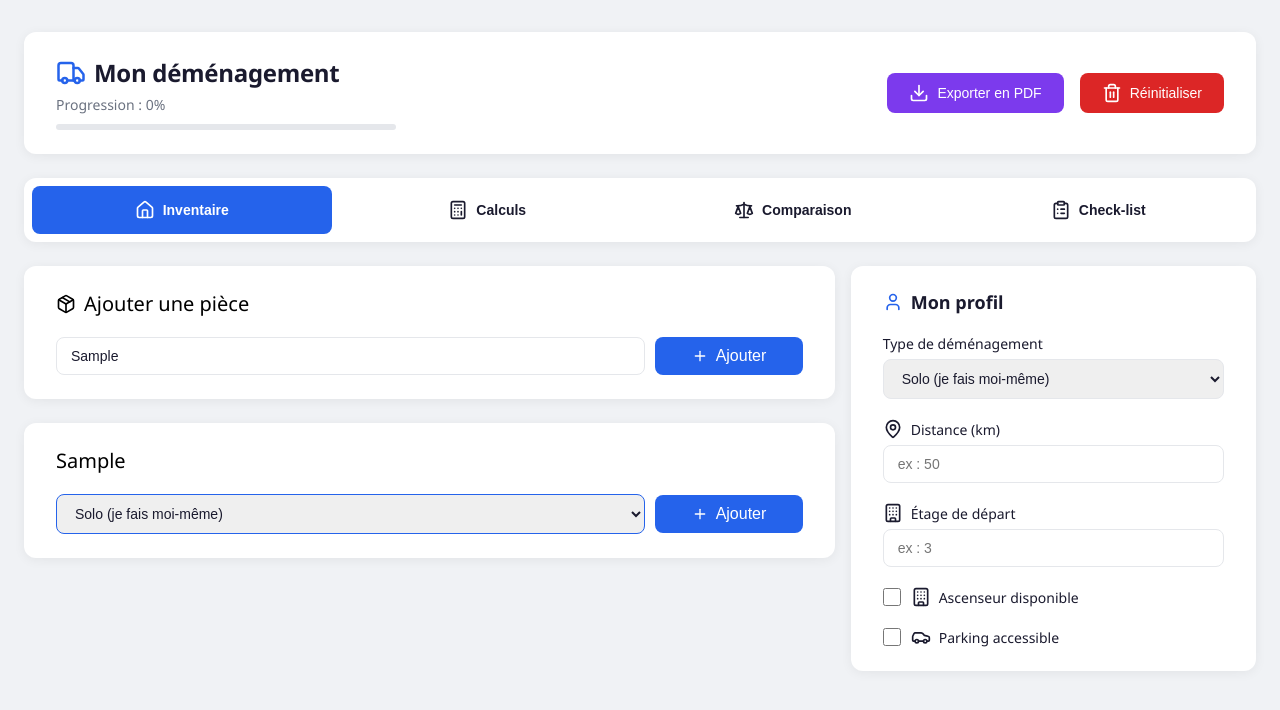
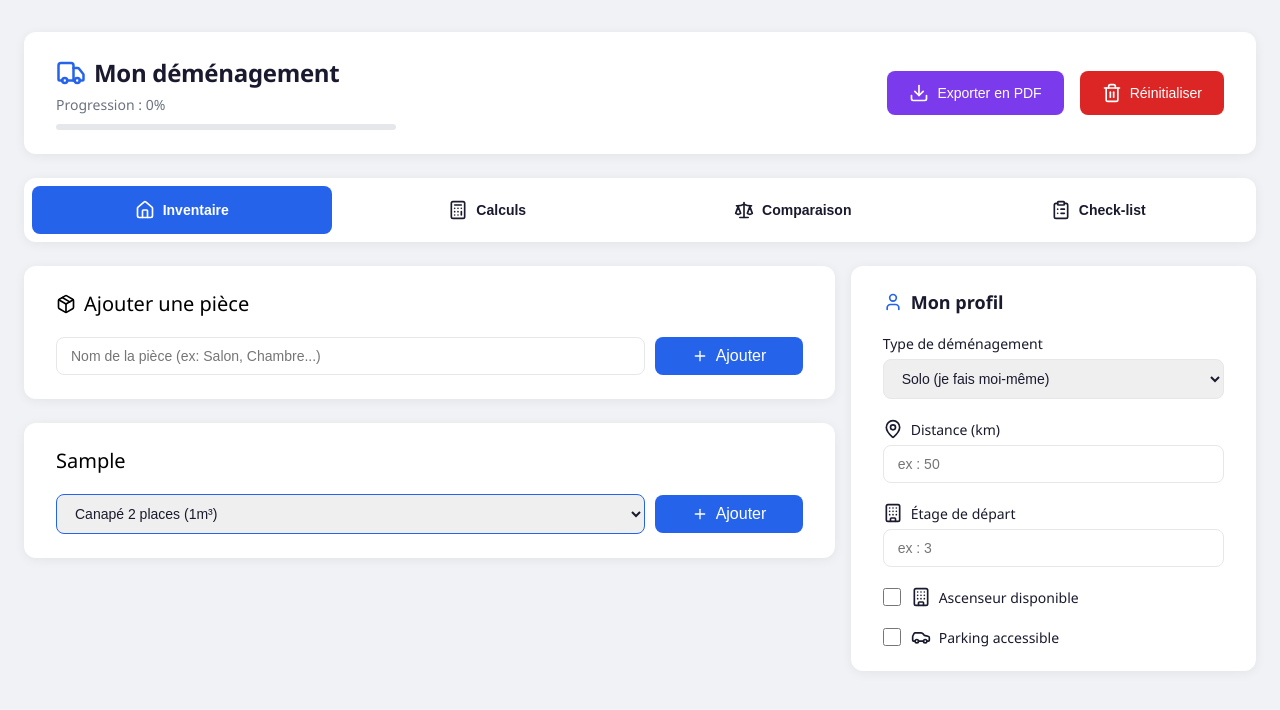
Before and after one commit to Maelys-B/simulateur-demenagement, a React (Vite) app: page / in a window 1280 px wide. Both pictures are taken after typing "Sample" into the empty fields and a click on the button "Ajouter". Shown: the top 710 px of the page. Built offline with nearby package versions, Linux system fonts and the light colour scheme.

Commit message:
feat: ajout des objets par pièce avec liste prédéfinie et affichage dynamique

```diff
--- a/src/components/Inventaire/Inventaire.css
+++ b/src/components/Inventaire/Inventaire.css
@@ -37,4 +37,5 @@
 .btn-blue{
     background-color: var(--color-primary);
     font-size: var(--font-size-md) !important;
+    padding: 10px 22px !important;
 }
--- a/src/components/Inventaire/Inventaire.jsx
+++ b/src/components/Inventaire/Inventaire.jsx
@@ -2,15 +2,69 @@ import { useState } from 'react';
 import {Package, Plus} from 'lucide-react'
 import './Inventaire.css'
 
+const OBJETS_PREDEFINIS = [
+  { nom: 'Canapé 2 places', volume: 1.0 },
+  { nom: 'Canapé 3 places', volume: 1.5 },
+  { nom: 'Fauteuil', volume: 0.8 },
+  { nom: 'Table à manger (4 personnes)', volume: 1.2 },
+  { nom: 'Table à manger (6 personnes)', volume: 1.8 },
+  { nom: 'Chaise', volume: 0.3 },
+  { nom: 'Lit simple', volume: 1.5 },
+  { nom: 'Lit double', volume: 2.5 },
+  { nom: 'Matelas simple', volume: 0.8 },
+  { nom: 'Matelas double', volume: 1.2 },
+  { nom: 'Armoire 2 portes', volume: 2.5 },
+  { nom: 'Armoire 3 portes', volume: 3.5 },
+  { nom: 'Commode', volume: 1.0 },
+  { nom: 'Bureau', volume: 1.2 },
+  { nom: 'Bibliothèque', volume: 1.5 },
+  { nom: 'Table de chevet', volume: 0.3 },
+  { nom: 'Meuble TV', volume: 0.8 },
+  { nom: 'Réfrigérateur', volume: 1.2 },
+  { nom: 'Congélateur', volume: 1.0 },
+  { nom: 'Lave-linge', volume: 0.8 },
+  { nom: 'Sèche-linge', volume: 0.8 },
+  { nom: 'Lave-vaisselle', volume: 0.8 },
+  { nom: 'Four', volume: 0.5 },
+  { nom: 'Micro-ondes', volume: 0.2 },
+  { nom: 'Télévision', volume: 0.3 },
+  { nom: 'Ordinateur de bureau', volume: 0.4 },
+  { nom: 'Imprimante', volume: 0.2 },
+  { nom: 'Carton petit', volume: 0.05 },
+  { nom: 'Carton moyen', volume: 0.1 },
+  { nom: 'Carton grand', volume: 0.2 },
+  { nom: 'Vélo', volume: 1.0 },
+  { nom: 'Tapis (petit)', volume: 0.2 },
+  { nom: 'Tapis (grand)', volume: 0.5 },
+  { nom: 'Miroir', volume: 0.3 },
+  { nom: 'Table basse', volume: 0.5 },
+  { nom: 'Étagère', volume: 0.8 },
+]
+
 export default function Inventaire() {
   const [value, setValue] = useState('');
   const [pieces, setPieces] = useState([])
+  const [objetSelectionne, setObjetSelectionne] = useState(OBJETS_PREDEFINIS[0])
+  const [quantite, setQuantite] = useState(1)
+
   function ajouterPiece(e) {
     e.preventDefault()
     if(value !== ''){
       const nouvellePiece = { id: Date.now(), nom: value, objets: [] };
       setPieces([nouvellePiece, ...pieces ]);
+      setValue('');
     }
+  }
+  function ajouterObjet(pieceId){
+  const nouvelObjet = { nom: objetSelectionne.nom, volume: objetSelectionne.volume, quantite: quantite }
+  const nouvellesPieces = pieces.map((piece) => {
+    if (piece.id === pieceId) {
+      return { ...piece, objets: [...piece.objets, nouvelObjet] }
+    }
+    return piece
+  })
+
+  setPieces(nouvellesPieces)
   }
   return (
   <form onSubmit={ajouterPiece}>
@@ -37,12 +91,21 @@ export default function Inventaire() {
           <div className='inv-ajout'>
             {piece.nom}
             <div className='grid'>
-              <select id="type" name="type">
-                <option value="solo">Solo (je fais moi-même)</option>
-                <option value="pro">Professionnel</option>
+              <select
+                id="type"
+                name="type"
+                value={objetSelectionne.nom}
+                onChange={(e) => {
+                  const objet = OBJETS_PREDEFINIS.find((o) => o.nom === e.target.value)
+                  setObjetSelectionne(objet)
+                }}
+              >
+                {OBJETS_PREDEFINIS.map((objet) => <option key={objet.nom} value={objet.nom}>{objet.nom} ({objet.volume}m³)</option>)}
               </select>
-              <button className='btn btn-blue icon' type="submit"><Plus size={16}/>Ajouter</button>
-            </div>
+              <button className='btn btn-blue icon' type="button" onClick={() => ajouterObjet(piece.id)}><Plus size={16}/>Ajouter</button>
+              </div>
+              {piece.objets.map((objet) => (<div key={objet.nom}>{objet.nom} × {objet.quantite} ({objet.volume}m³)</div>
+            ))}
           </div>
         </div>
       )}</label>
--- a/src/index.css
+++ b/src/index.css
@@ -60,7 +60,7 @@ body {
 }
 
 .btn {
-  padding: 10px 22px;
+  padding: 12px 22px;
   color: white;
   border: none;
   border-radius: var(--radius-md);
```
Also changed, not shown: 1 other file (tests, documents, lock files or other folders).
